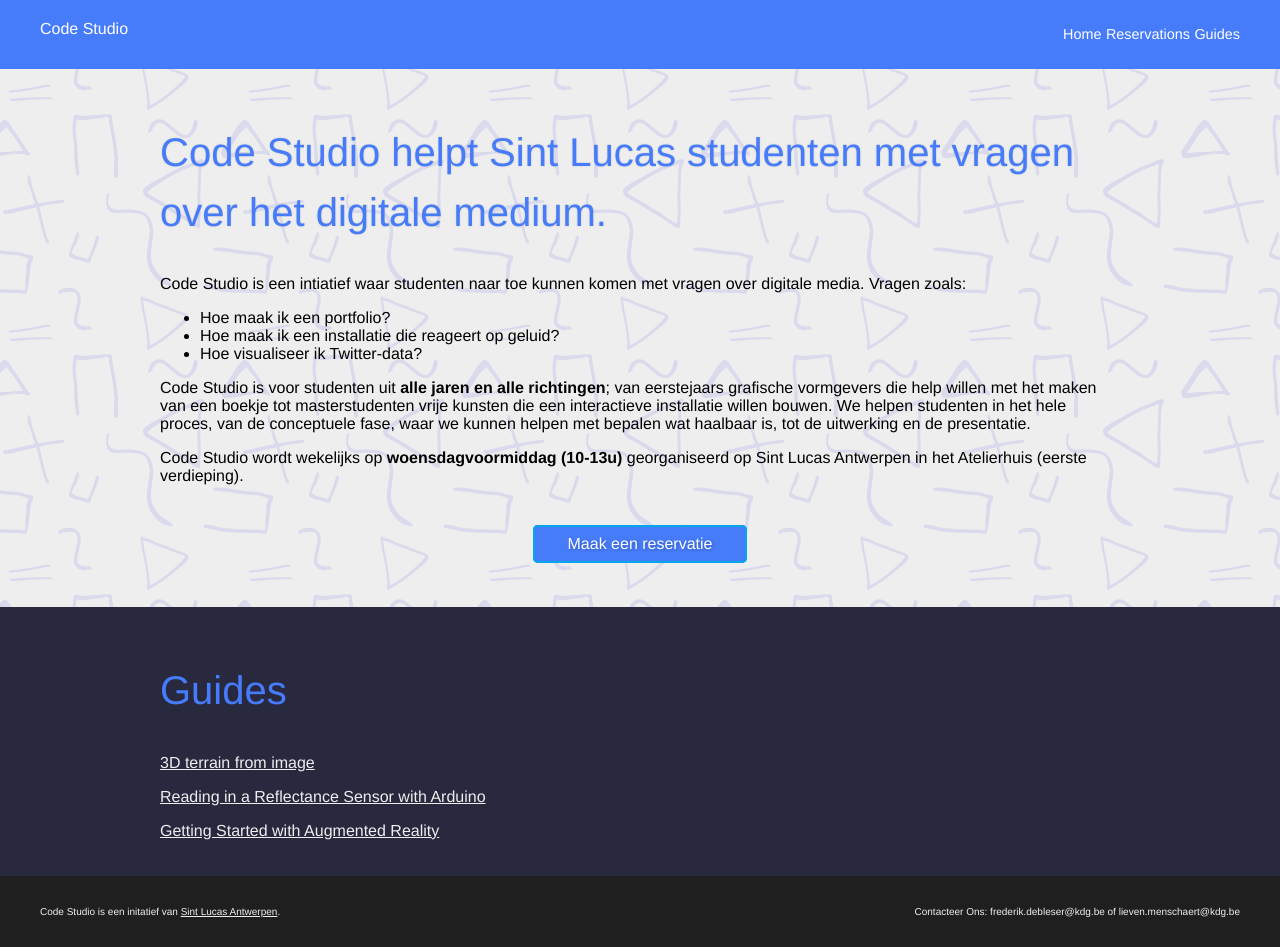
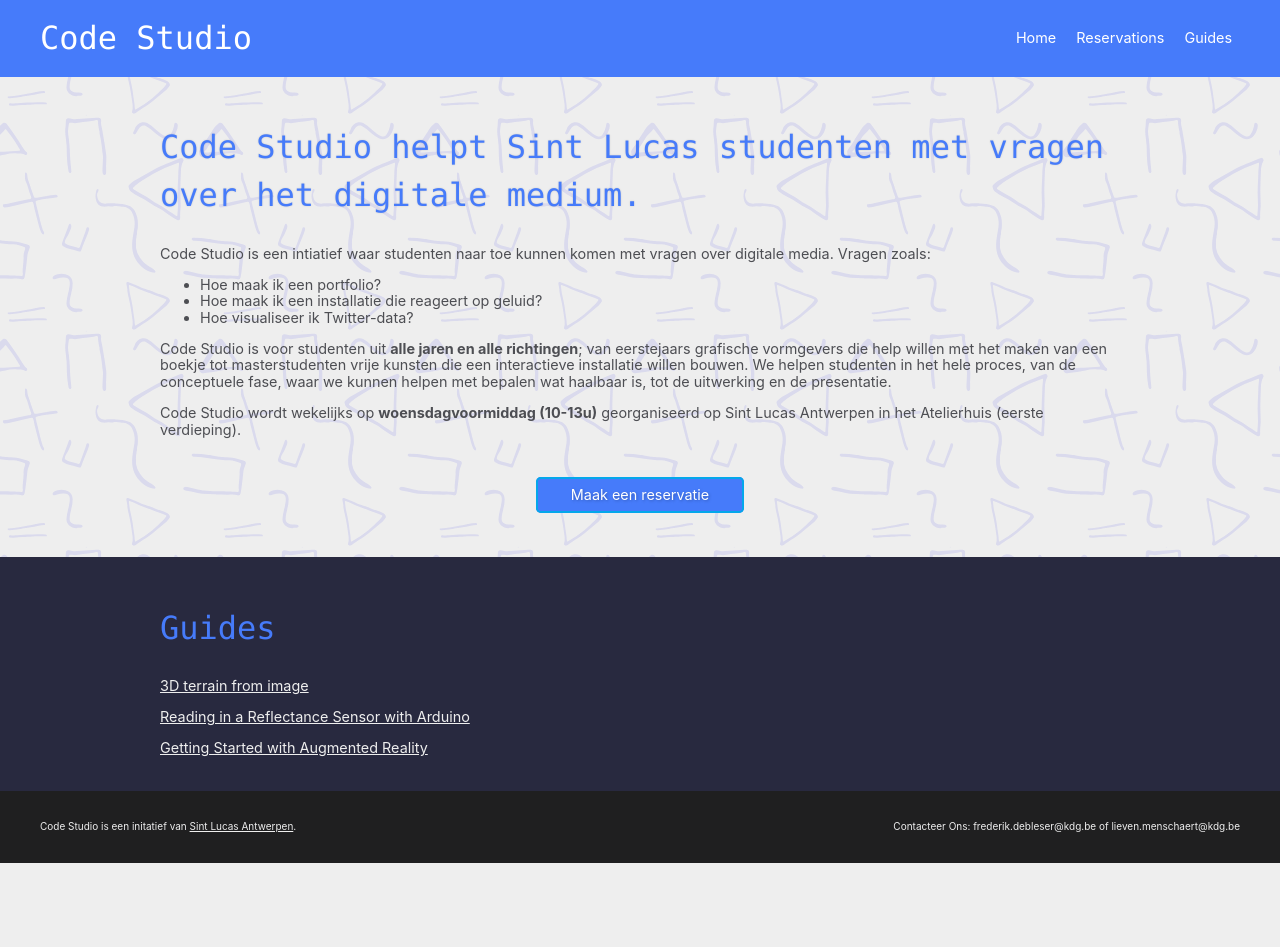
Before and after one commit to codespacehelp/website, a Jekyll site: the page built from index.html, in a window 1280 px wide. Built offline with Jekyll 4.4.1, drawn with Linux system fonts in a browser that asks for light colours; after the commit the page ends 900 px from its top, so only the background shows below that.

Commit message:
Tweak CSS, fix post.

```diff
--- a/media/css/main.css
+++ b/media/css/main.css
@@ -1,20 +1,39 @@
 /********** GLOBAL **********/
 
-* { box-sizing: border-box; }
+* {
+  box-sizing: border-box;
+}
 
-img { max-width: 100%; }
+img {
+  max-width: 100%;
+}
 
-body, html {
-    font-family: 'Roboto Mono', Helvetica, sans-serif;
+html {
+  font-family: sans-serif;
+  line-height: 1.15;
+  -webkit-text-size-adjust: 100%;
+  -webkit-tap-highlight-color: rgba(0, 0, 0, 0);
+}
+
+body {
+  margin: 0;
+  font-family: -apple-system, BlinkMacSystemFont, "Segoe UI", Roboto,
+    "Helvetica Neue", Oxygen, Ubuntu, Cantarell, "Open Sans", Arial, sans-serif,
+    "Apple Color Emoji", "Segoe UI Emoji", "Segoe UI Symbol", "Noto Color Emoji";
+  font-size: 0.9rem;
   font-weight: 400;
-    margin: 0;
-    padding: 0;
   background: #eee;
+  color: #4d4e53;
+  text-align: left;
+}
+
+h1, h2, h3, code, .header__title, .form__button {
+  font-family: "SFMono-Regular", Consolas, "Liberation Mono", Menlo, Courier,
+    monospace;
 }
 
 h1 {
-  font-family: 'Roboto Mono', Helvetica, sans-serif;
-  font-size: 2.5rem;
+  font-size: 2.0rem;
   font-weight: 400;
   line-height: 1.5;
   color: #467bfa;
@@ -27,6 +46,11 @@ h1 {
   color: white;
   padding: 20px 40px;
   position: relative;
+  display: flex;
+}
+
+.header__title {
+  font-size: 2rem;
 }
 
 .header__title a {
@@ -42,14 +66,12 @@ h1 {
   color: inherit;
   font-size: 0.9rem;
   text-decoration: none;
-
-  text-decoration: none;
+  padding: 0 0.5rem;
 }
 
 .header__nav a:hover {
   opacity: 0.5;
 }
-
 
 @media screen and (max-width: 550px) {
   .header__nav {
@@ -57,7 +79,7 @@ h1 {
     position: fixed;
     top: 0;
     right: 0;
-    background: #2F52A3;
+    background: #2f52a3;
     width: 85vw;
     height: 100vh;
     padding: 10px 20px;
@@ -98,13 +120,12 @@ h1 {
   .header__bottom {
     top: 100%;
   }
-
-
 }
 
 @media screen and (min-width: 550px) {
   .header {
     display: flex;
+    align-items: center;
   }
 
   .header__title {
@@ -119,7 +140,6 @@ h1 {
     flex: 1;
     text-align: right;
   }
-
 }
 
 /********** SECTION **********/
@@ -142,24 +162,26 @@ section.intro h1 {
 
 section.thanks {
   padding: 50px 0;
-  background: #D6D3F1 url(../img/pattern_74.svg) repeat;
+  background: #d6d3f1 url(../img/pattern_74.svg) repeat;
 }
 
 .light-on-dark {
-  background: #28293F;
+  background: #28293f;
   color: #eee;
 }
 
-.light-on-dark input[type="text"], .light-on-dark input[type="email"], .light-on-dark textarea  {
+.light-on-dark input[type="text"],
+.light-on-dark input[type="email"],
+.light-on-dark textarea {
   color: #eee;
-  font-family: 'Roboto Mono', Helvetica, sans-serif;
+  font-family: "Roboto Mono", Helvetica, sans-serif;
 }
 
 .light-on-dark .mdl-textfield__input {
   border-bottom: 1px solid rgba(255, 255, 255, 0.5);
 }
 
-.light-on-dark a  {
+.light-on-dark a {
   color: #eee;
 }
 
@@ -186,7 +208,7 @@ section.thanks {
   border-bottom: 1px solid #fff !important;
   width: 100%;
   font-size: 16px;
-  font-family: 'Roboto Mono', Helvetica, sans-serif;
+  font-family: "Roboto Mono", Helvetica, sans-serif;
   margin: 0;
   margin-top: 0.5rem;
   padding: 4px 10px;
@@ -203,7 +225,7 @@ section.thanks {
   color: #fff !important;
   padding: 6px 10px;
   line-height: 2em;
-  font-family: 'Roboto Mono', Helvetica, sans-serif;
+  font-family: "Roboto Mono", Helvetica, sans-serif;
   font-size: 16px;
   background: transparent;
   outline: 0 !important;
@@ -212,7 +234,6 @@ section.thanks {
 .form__button {
   border: none !important;
   font-size: 16px;
-  font-family: 'Roboto Mono', Helvetica, sans-serif;
   background: #467bfa;
   border-radius: 2px;
   padding: 8px 15px;
@@ -221,7 +242,7 @@ section.thanks {
 }
 
 .form__button:hover {
-  background: #628FF8;
+  background: #628ff8;
 }
 
 .form__errors {
@@ -246,7 +267,7 @@ table th {
   text-align: left;
   font-size: 12px;
   padding: 5px 8px;
-  background: #628FF8;
+  background: #628ff8;
   color: white;
   border: 1px solid #666;
 }
@@ -269,7 +290,7 @@ table small {
 }
 
 .article__header {
-  background: #B0B2F8 url(../img/pattern_62.svg) repeat;
+  background: #b0b2f8 url(../img/pattern_62.svg) repeat;
   background-size: 10em;
 }
 .post h1 {
@@ -292,10 +313,10 @@ table small {
 
 .cta__primary {
   color: white;
-    text-shadow: 1px 1px 3px rgba(0,0,0,0.25);
+  text-shadow: 1px 1px 3px rgba(0, 0, 0, 0.25);
   border: none;
   text-decoration: none;
-    border-radius: .3rem;
+  border-radius: 0.3rem;
   display: inline-block;
   position: relative;
   white-space: nowrap;
@@ -303,7 +324,7 @@ table small {
   padding: 10px 35px;
   box-shadow: inset 0 0 0 2px #04a7eb;
   cursor: pointer;
-    transition: all .3s;
+  transition: all 0.3s;
 }
 
 .cta__primary:hover {
@@ -315,11 +336,10 @@ table small {
   background-color: #0387be;
 }
 
-
 /********** FOOTER **********/
 
 footer {
-  background: #1F1F20;
+  background: #1f1f20;
   color: #eee;
   padding: 30px 40px;
   font-size: 10px;
```
Also changed, not shown: _posts/2014-11-05-reading-reflectance-sensor.md (+3 -3 lines). Lines whose indentation alone changed are shown as unchanged.
